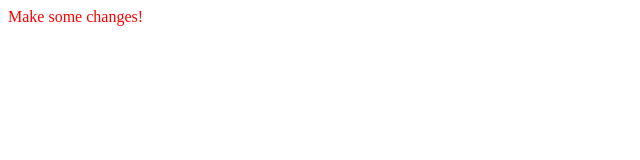
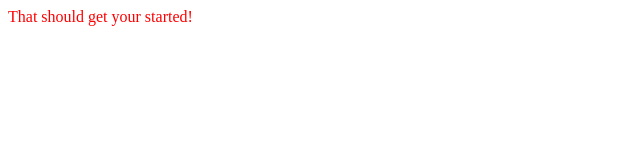
Before and after one commit to JPTHAO/JPTHAO.github.io, a plain HTML site: page index.html in a window 1280 px wide. Shown: the full height of the page, 0-640 px from the left. Drawn offline with Linux system fonts and the light colour scheme.

Commit message:
Final Text

```diff
--- a/index.html
+++ b/index.html
@@ -6,6 +6,6 @@
   </head>
 
   <body>
-  <p>Make some changes!</p>
+  <p>That should get your started!</p>
   </body>
   </html>
```
